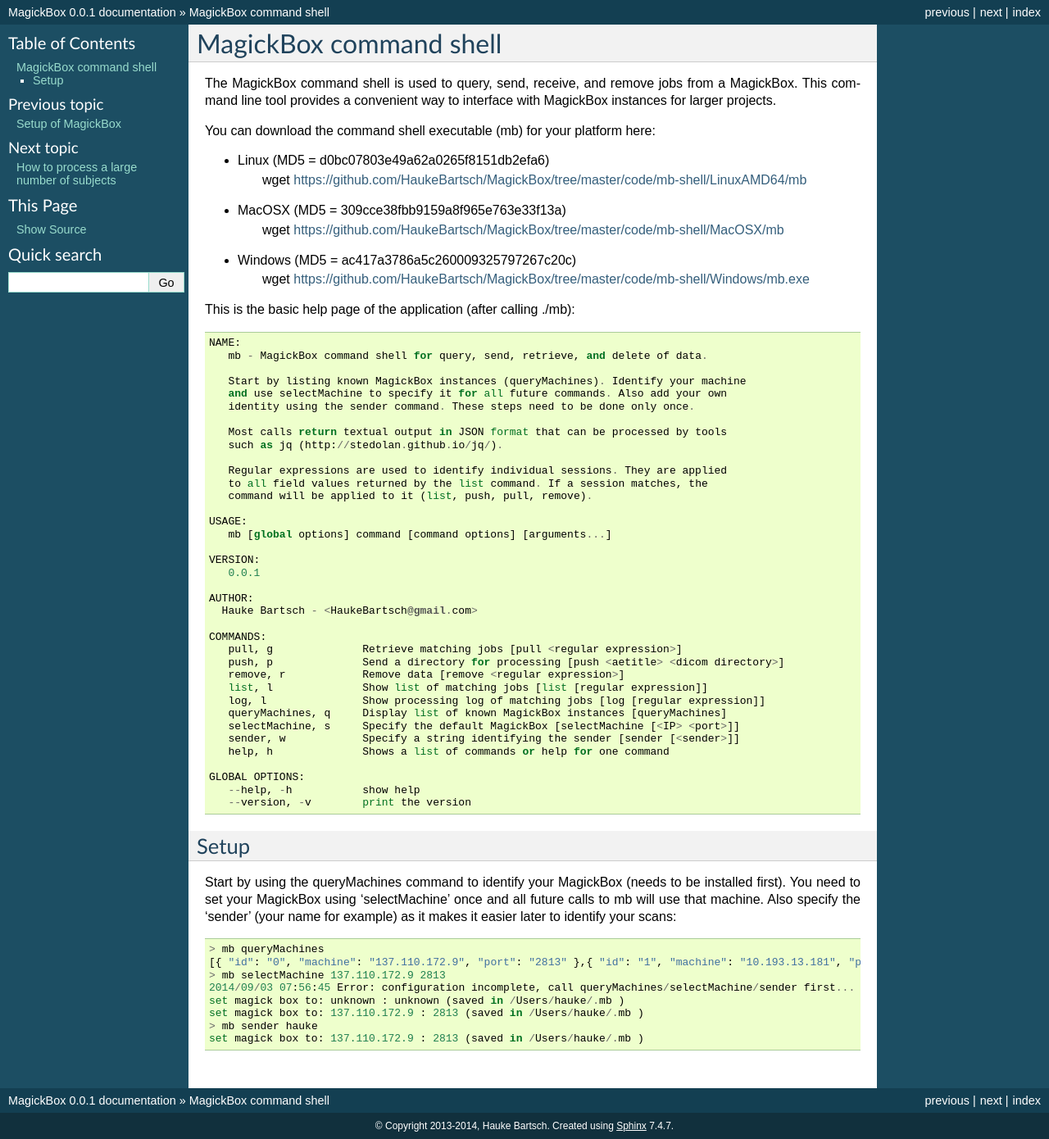
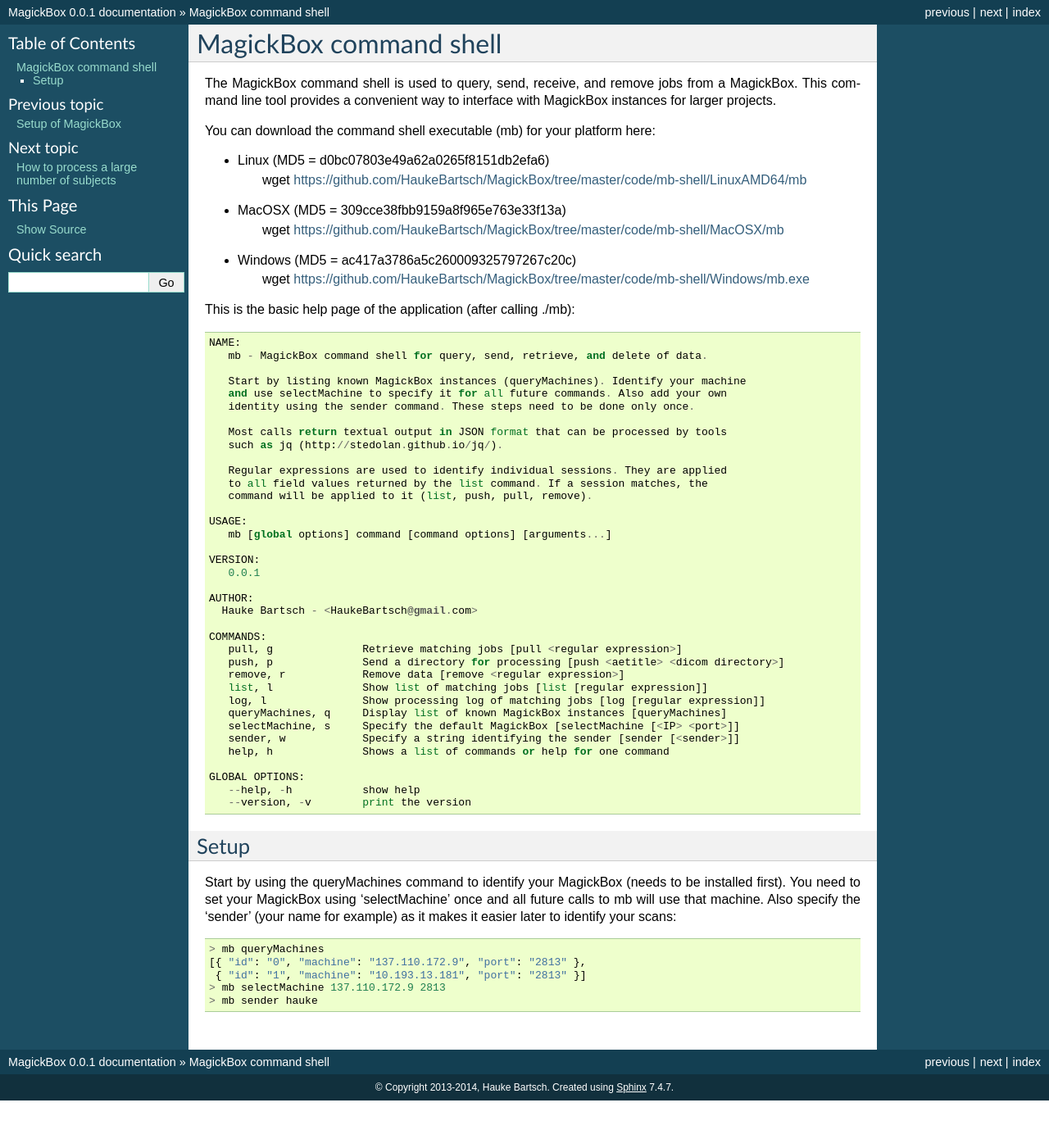
Before and after one commit to HaukeBartsch/MagickBox, a Sphinx documentation site: the page built from code/documentation/docs/source/Shell.rst, in a window 1280 px wide. Shown: the whole page at 82% size. Built offline with Sphinx 7.4.7, drawn with Linux system fonts in a browser that asks for light colours; after the commit the page ends 1343 px from its top, so only the background shows below that.

Commit message:
remove error messages

```diff
--- a/code/documentation/docs/source/Shell.rst
+++ b/code/documentation/docs/source/Shell.rst
@@ -64,10 +64,7 @@
 Start by using the queryMachines command to identify your MagickBox (needs to be installed first). You need to set your MagickBox using 'selectMachine' once and all future calls to mb will use that machine. Also specify the 'sender' (your name for example) as it makes it easier later to identify your scans::
 
 	> mb queryMachines
-	[{ "id": "0", "machine": "137.110.172.9", "port": "2813" },{ "id": "1", "machine": "10.193.13.181", "port": "2813" }]
+	[{ "id": "0", "machine": "137.110.172.9", "port": "2813" },
+	 { "id": "1", "machine": "10.193.13.181", "port": "2813" }]
 	> mb selectMachine 137.110.172.9 2813
-	2014/09/03 07:56:45 Error: configuration incomplete, call queryMachines/selectMachine/sender first...
-	set magick box to: unknown : unknown (saved in /Users/hauke/.mb )
-	set magick box to: 137.110.172.9 : 2813 (saved in /Users/hauke/.mb )
 	> mb sender hauke
-	set magick box to: 137.110.172.9 : 2813 (saved in /Users/hauke/.mb )
```
